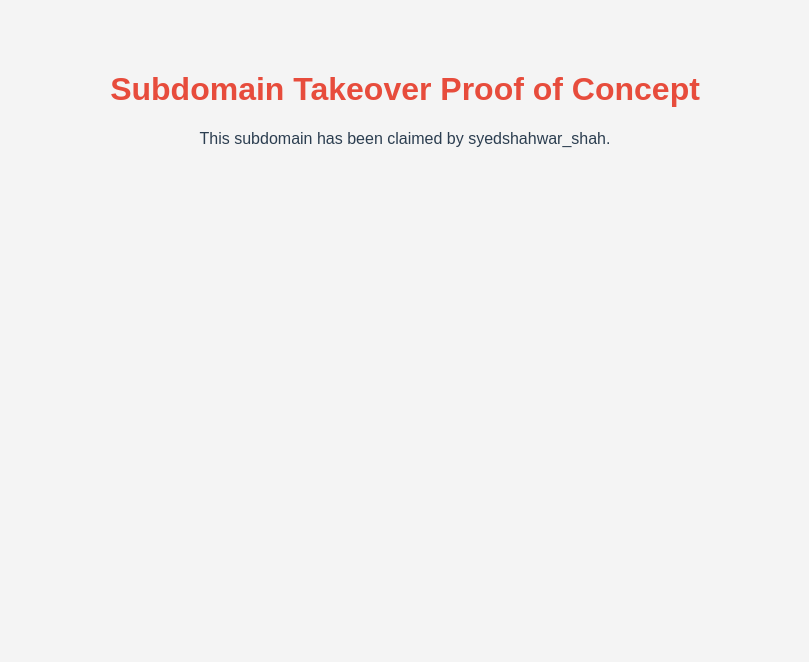
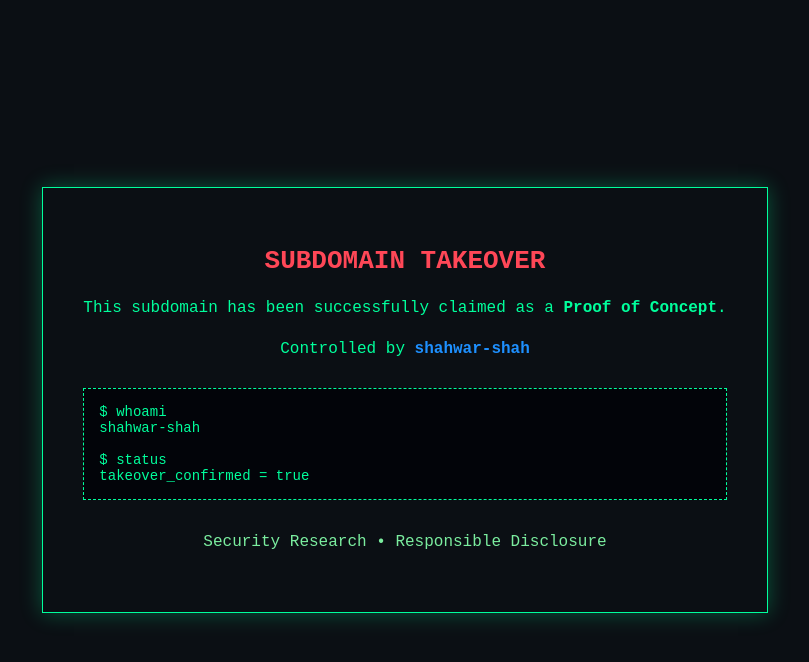
Before and after one commit to hackershhhah/shahwarPOC, a plain HTML site: page index.html in a window 1280 px wide. Shown: the whole page, without its empty margins (235-1044 px from the left). Drawn offline with Linux system fonts and the light colour scheme.

Commit message:
Update index.html

```diff
--- a/index.html
+++ b/index.html
@@ -4,34 +4,86 @@
     <meta charset="UTF-8">
     <meta name="viewport" content="width=device-width, initial-scale=1.0">
     <title>Subdomain Takeover PoC</title>
+
     <style>
         body {
-            font-family: Arial, sans-serif;
+            margin: 0;
+            padding: 0;
+            background-color: #0b0f14;
+            color: #00ff9c;
+            font-family: "Courier New", Courier, monospace;
+            display: flex;
+            justify-content: center;
+            align-items: center;
+            height: 100vh;
+        }
+
+        .container {
             text-align: center;
-            background-color: #f4f4f4;
-            margin: 0;
-            padding: 50px;
+            border: 1px solid #00ff9c;
+            padding: 40px;
+            max-width: 700px;
+            box-shadow: 0 0 20px rgba(0, 255, 156, 0.3);
         }
+
         h1 {
-            color: #e74c3c;
+            color: #ff4757;
+            margin-bottom: 20px;
+            font-size: 26px;
+            text-transform: uppercase;
         }
+
         p {
-            color: #2c3e50;
+            font-size: 16px;
+            line-height: 1.6;
         }
+
+        .name {
+            color: #1e90ff;
+            font-weight: bold;
+        }
+
+        .terminal {
+            margin-top: 25px;
+            background-color: #020409;
+            padding: 15px;
+            border: 1px dashed #00ff9c;
+            text-align: left;
+            font-size: 14px;
+        }
+
         .footer {
-            margin-top: 50px;
-            font-size: 0.8em;
-            color: #7f8c8d;
+            margin-top: 30px;
+            font-size: 12px;
+            color: #7bed9f;
         }
     </style>
 </head>
 <body>
-    <h1>Subdomain Takeover Proof of Concept</h1>
-    <p>This subdomain has been claimed by  syedshahwar_shah.</p>
-    <p></p>
-    <div class="footer">
-        <p></p>
-        <p></p>
+
+    <div class="container">
+        <h1>Subdomain Takeover</h1>
+
+        <p>
+            This subdomain has been successfully claimed as a
+            <strong>Proof of Concept</strong>.
+        </p>
+
+        <p>
+            Controlled by <span class="name">shahwar-shah</span>
+        </p>
+
+        <div class="terminal">
+            $ whoami<br>
+            shahwar-shah<br><br>
+            $ status<br>
+            takeover_confirmed = true
+        </div>
+
+        <div class="footer">
+            <p>Security Research • Responsible Disclosure</p>
+        </div>
     </div>
+
 </body>
 </html>
```
